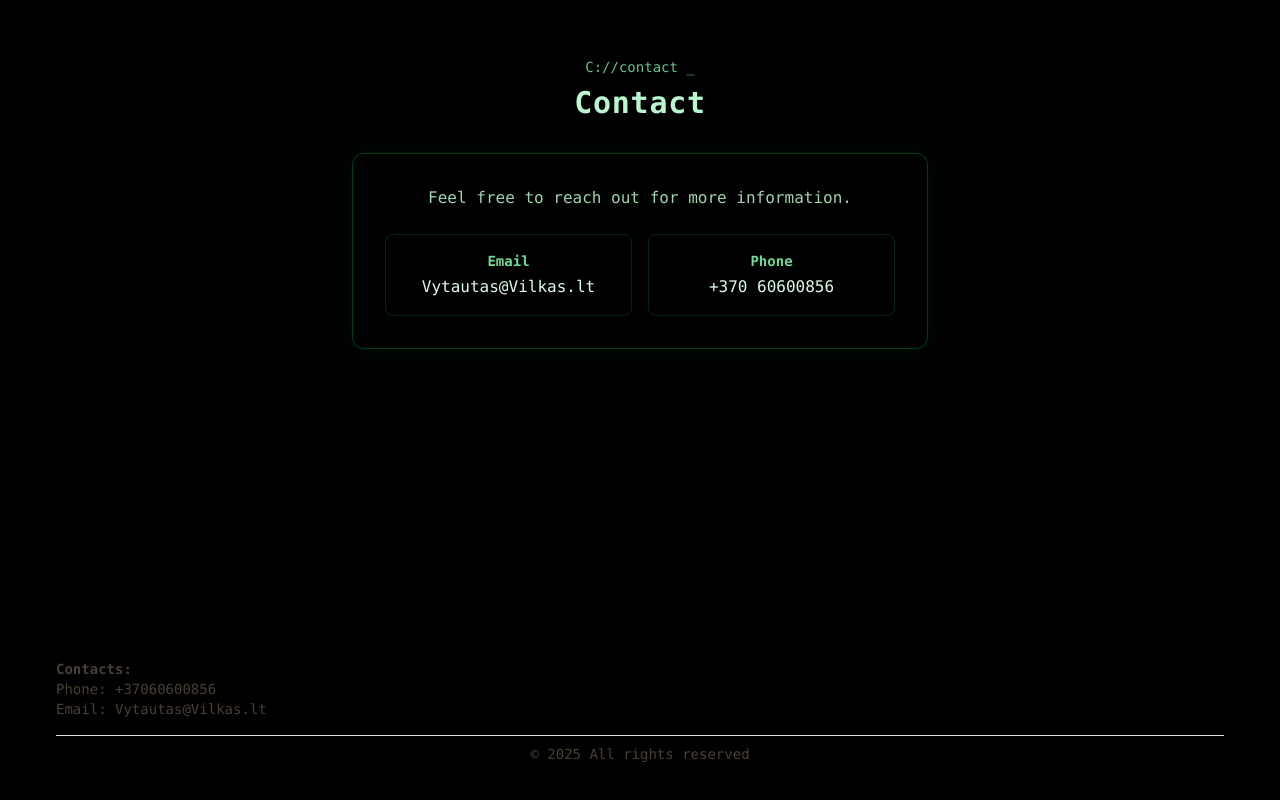
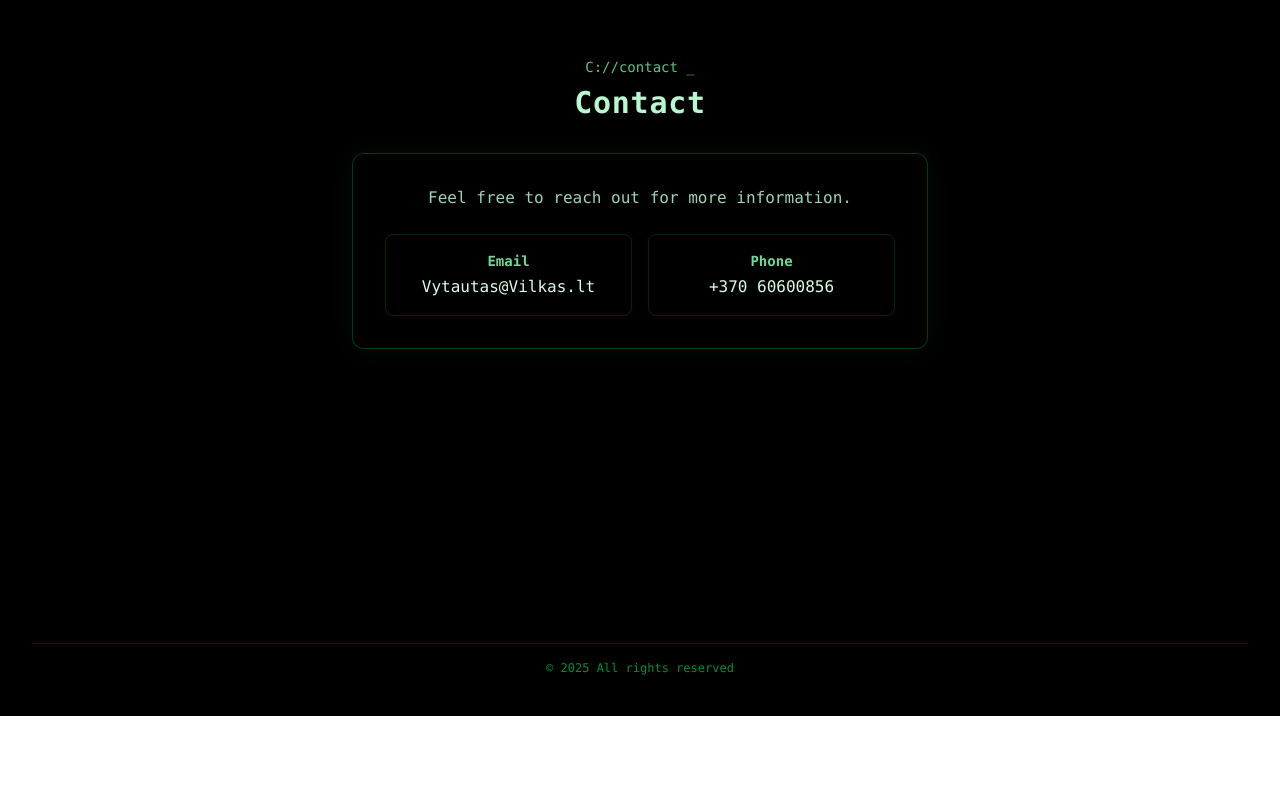
Before and after one commit to VytautasVilkas/CvWebSite, a React (Vite) app in the folder my-cv-page/: page / in a window 1280 px wide. Shown: the part 3397-4197 px from the top of the page. After the commit the page ends 4113 px from the top, so only its background shows below. Built offline with nearby package versions, Linux system fonts and the light colour scheme.

Commit message:
remake footer

```diff
--- a/my-cv-page/src/components/Footer.jsx
+++ b/my-cv-page/src/components/Footer.jsx
@@ -1,22 +1,9 @@
-import React from 'react';
+import React from "react";
 
 function Footer() {
   return (
-    <footer
-      className="relative w-full text-[#4a3f35] font-oldStandard py-4 px-6 mt-auto shadow-inner"
-      style={{ minHeight: '100px' }}
-    >
-      <div className="container mx-auto flex flex-col md:flex-row justify-between items-start pb-2">
-        <div className="text-sm text-left">
-          <p className="font-bold">Contacts:</p>
-            <>
-              <p>Phone: +37060600856</p>
-              <p>Email: Vytautas@Vilkas.lt</p>
-            </>
-        </div>
-      </div>
-      <div className="border-t border-[#e0ded8] mt-2"></div>
-      <div className="text-sm text-center pt-2">
+    <footer className="w-full bg-black text-green-400 font-mono border-t border-green-500/20 mt-auto">
+      <div className="max-w-6xl mx-auto px-6 py-4 text-xs text-green-500/70 text-center">
         © {new Date().getFullYear()} All rights reserved
       </div>
     </footer>
```
